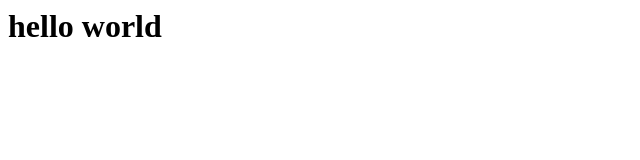
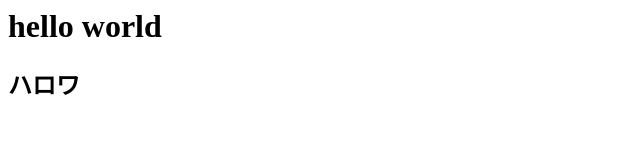
Before and after one commit to KoguchiKakeru/KoguchiKakeru.github.io, a plain HTML site: page index.html in a window 1280 px wide. Shown: the whole page, without its empty margins (0-640 px from the left). Drawn offline with Linux system fonts and the light colour scheme.

Commit message:
Update index.html

```diff
--- a/index.html
+++ b/index.html
@@ -1 +1,2 @@
 <h1>hello world</h1>
+<h2>ハロワ</h2>
```
